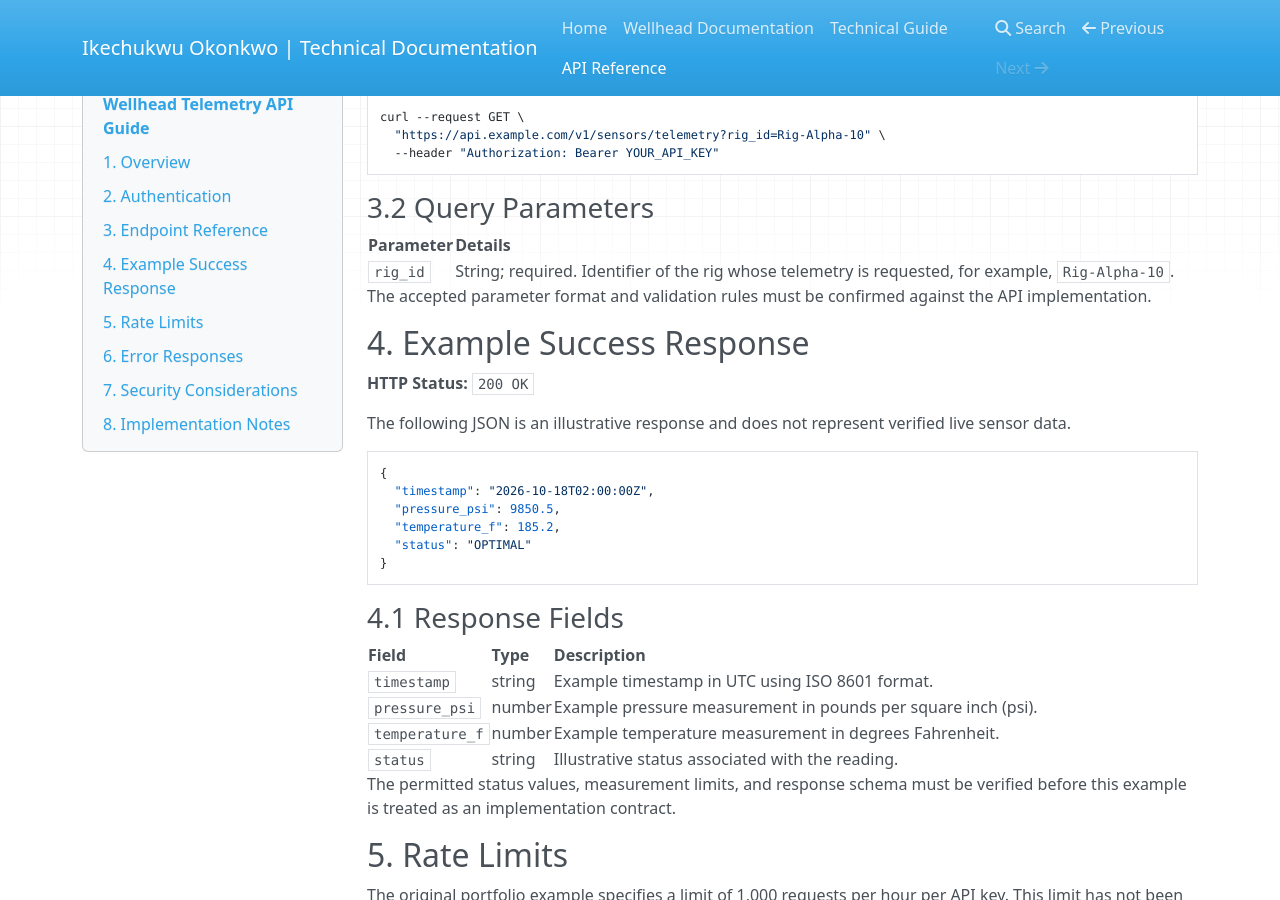
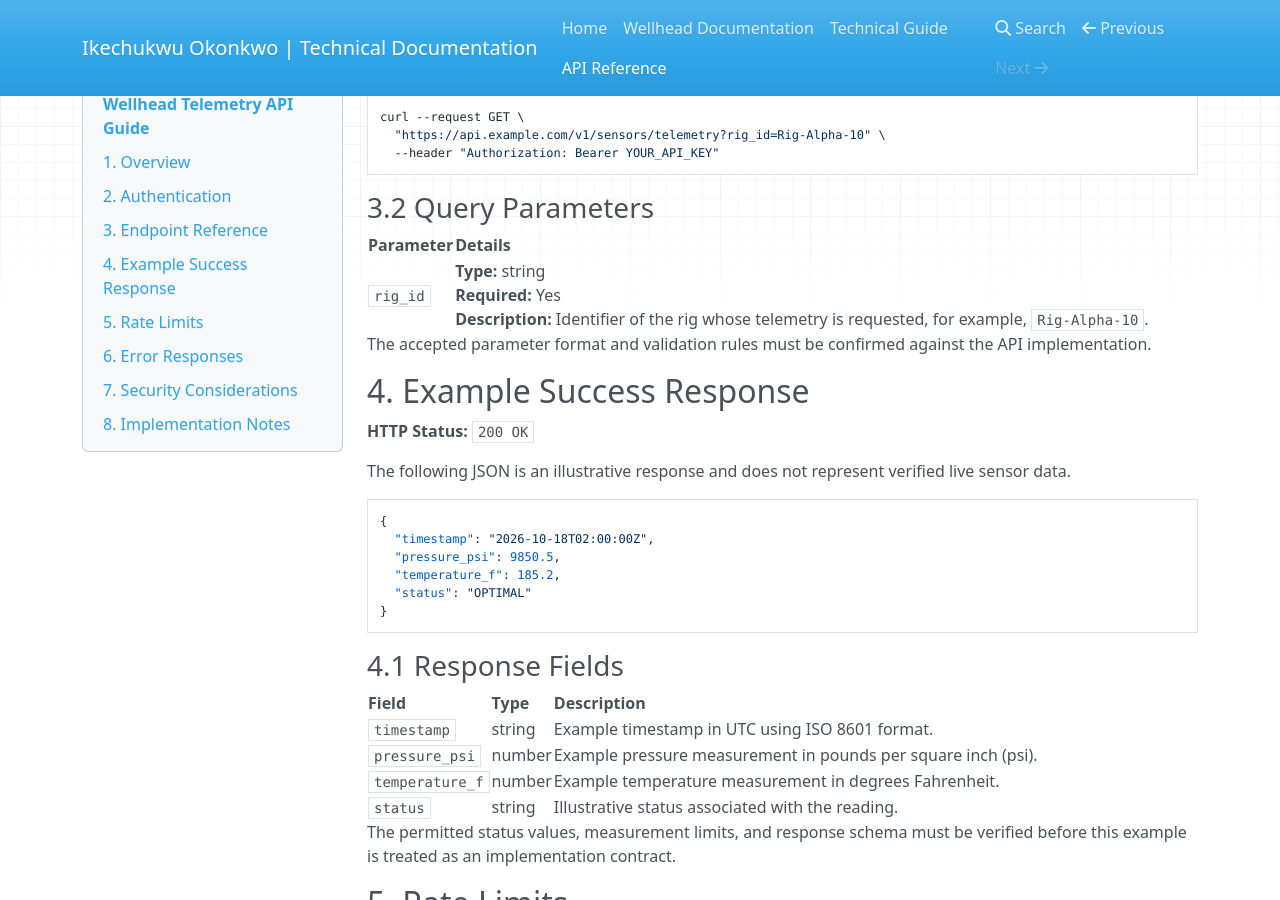
Before and after one commit to Stevike/My-docs, an MkDocs documentation site: the page built from docs/api-guide.md, in a window 1280 px wide and 900 px high, scrolled down 888 px. Built offline with MkDocs 1.6.1, drawn with Linux system fonts in a browser that asks for light colours; nearby versions of some CDN libraries.

Commit message:
Update api-guide.md

```diff
--- a/docs/api-guide.md
+++ b/docs/api-guide.md
@@ -46,11 +46,9 @@ curl --request GET \
 
 ### 3.2 Query Parameters
 
-
 | Parameter | Details |
 |---|---|
-| `rig_id` | String; required. Identifier of the rig whose telemetry is requested, for example, `Rig-Alpha-10`. |
-
+| `rig_id` | **Type:** string<br>**Required:** Yes<br>**Description:** Identifier of the rig whose telemetry is requested, for example, `Rig-Alpha-10`. |
 
 The accepted parameter format and validation rules must be confirmed against the API implementation.
 
```
